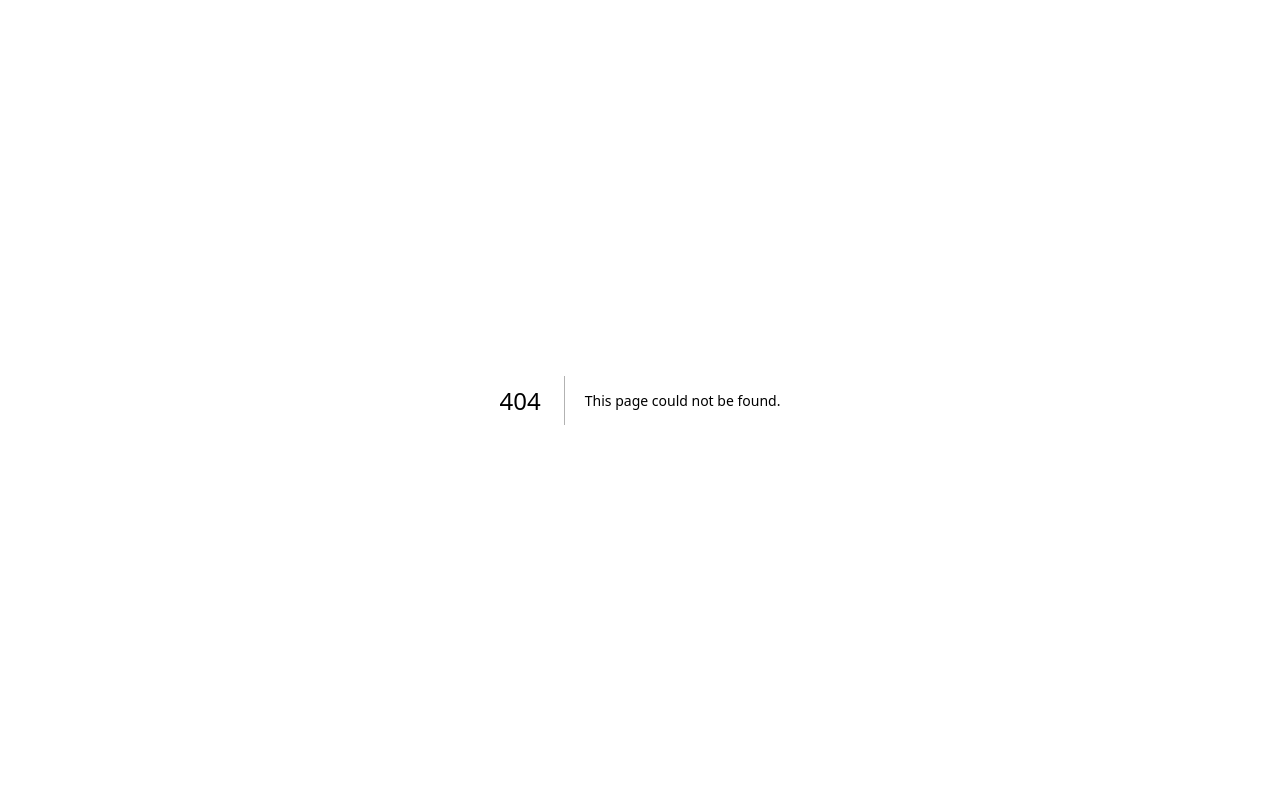
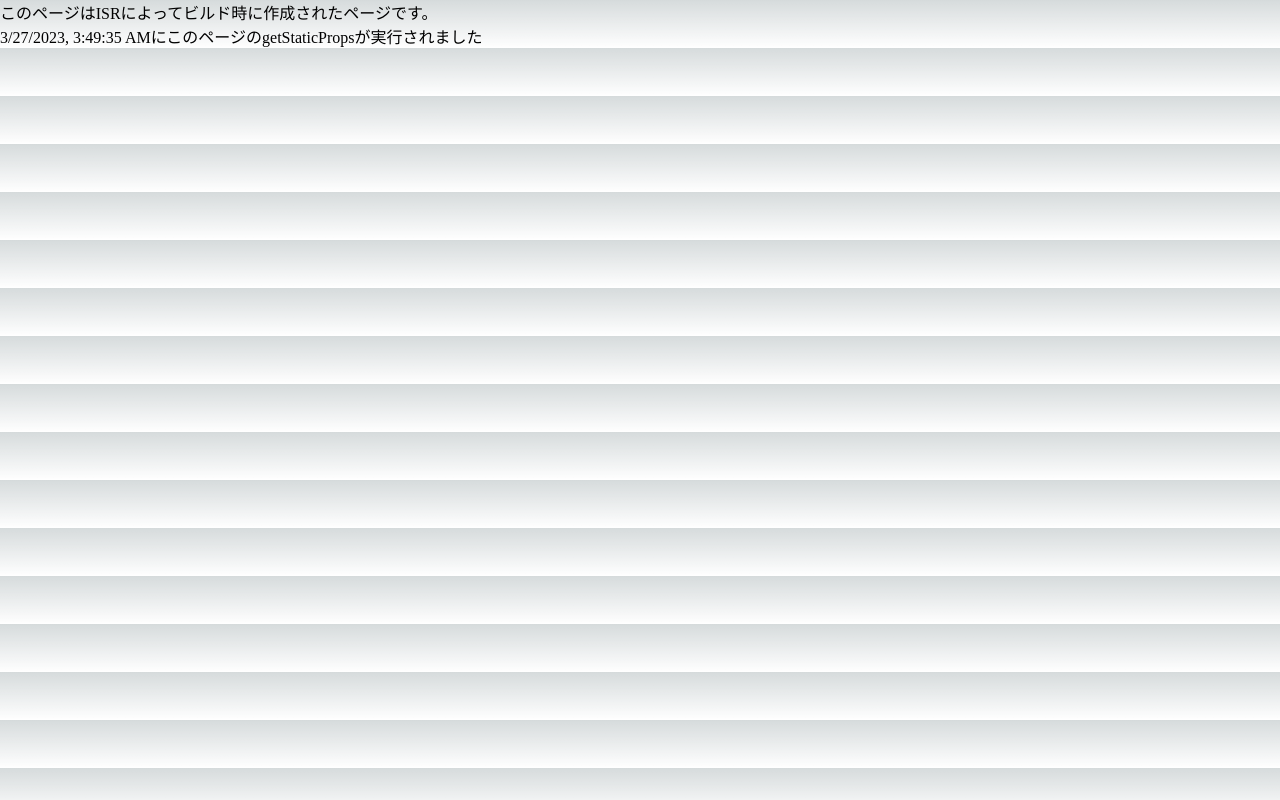
Before and after one commit to MurapyonCorp/next-sample, a Next.js app: page /isr in a window 1280 px wide. Before the commit this address had no page. Built offline with nearby package versions, Linux system fonts and the light colour scheme.

Commit message:
ISR 完了

```diff
--- /dev/null
+++ b/pages/isr.tsx
@@ -0,0 +1,47 @@
+import { GetStaticPaths, NextPage, GetStaticProps } from "next";
+import Head from "next/head";
+import { useRouter } from "next/router";
+
+type ISRProps = {
+  message: string
+}
+
+// ISRPropsを受け付けるNextPage（ページ）の型
+const ISR: NextPage<ISRProps> = (props) => {
+  const {message} = props
+  const router = useRouter()
+
+  if (router.isFallback) {
+    // フォールバック用のページを返す
+    return <div>Loading...</div>
+  }
+
+  return (
+    <div>
+      <Head>
+        <title>Create Next App</title>
+        <link rel="icon" href="/favicon.ico" />
+      </Head>
+      <main>
+        <p>このページはISRによってビルド時に作成されたページです。</p>
+        <p>{message}</p>
+      </main>
+    </div>
+  )
+}
+
+export const getStaticProps: GetStaticProps<ISRProps> =async (context) => {
+  const timestamp = new Date().toLocaleString()
+  const message = `${timestamp}にこのページのgetStaticPropsが実行されました`
+
+  return {
+    props: {
+      message,
+    },
+
+    // ページの有効期間を秒単位で指定
+    revalidate: 60,
+  }
+}
+
+export default ISR
```
